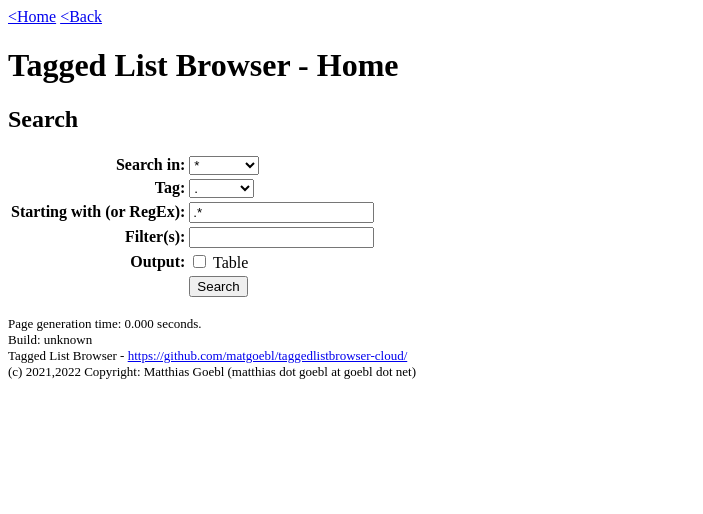
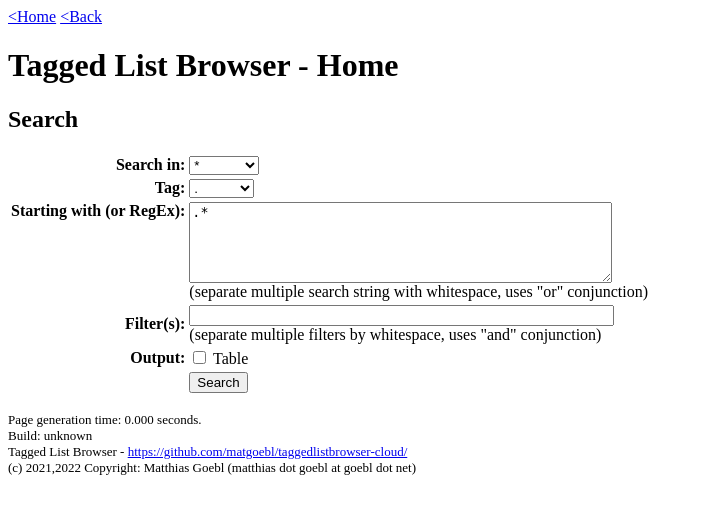
Before and after one commit to matgoebl/taggedlistbrowser-cloud, a Flask app: page / in a window 1280 px wide. Shown: the top 514 px of the page, without its empty margins (0-703 px from the left). Run offline with Flask 2, Linux system fonts and the light colour scheme.

Commit message:
Allow multiple search expressions ("or") and combine filters with "and"

```diff
--- a/src/app.py
+++ b/src/app.py
@@ -81,9 +81,9 @@ def index():
             else:
                 result = model.query_valueset(request.args.get('t'), request.args.get('i'))
                 annotatedresult = AnnotatedResults(model,result)
-            annotatedresult.search(request.args.get('q'))
+            annotatedresult.search(request.args.get('q').split())
             if request.args.get('f'):
-                annotatedresult.filter(request.args.get('f').split(' '), tagspecs, docspec)
+                annotatedresult.filter(request.args.get('f').split(), tagspecs, docspec)
             if request.args.get('o') == "table" and not preannotation_usable:
                 annotatedresult.annotate(tagspecs)
             results = annotatedresult.results()
@@ -102,11 +102,11 @@ def detail(id):
     try:
         if preannotated_model:
             annotatedresult = copy.deepcopy(annotatedresult_main)
-            annotatedresult.search(id)
+            annotatedresult.search([id])
         else:
             result = model.query_valueset()
             annotatedresult = AnnotatedResults(model,result)
-            annotatedresult.search(id)
+            annotatedresult.search([id])
             annotatedresult.annotate(tagspecs)
         results = annotatedresult.results()
         results_yaml = yaml.dump(annotatedresult.results(),default_flow_style=False,encoding=None,width=160, indent=4)
--- a/src/templates/index.html.jinja
+++ b/src/templates/index.html.jinja
@@ -30,8 +30,8 @@
    {% endfor %}
   </select>
  </td></tr>
- <tr><th align=right> Starting with (or RegEx): </th><td> <input type=input name=q value='{{ request.args.q or ".*" }}'> </td></tr>
- <tr><th align=right> Filter(s):                </th><td> <input type=input name=f value='{{ request.args.f }}'> </td></tr>
+ <tr><th align=right valign=top> Starting with (or RegEx): </th><td> <textarea name=q rows='5' cols='50'>{{ request.args.q or ".*" }}</textarea> <br>(separate multiple search string with whitespace, uses "or" conjunction)</td></tr>
+ <tr><th align=right> Filter(s):                </th><td> <input type=input name=f size='50' value='{{ request.args.f }}'> <br>(separate multiple filters by whitespace, uses "and" conjunction)</td></tr>
  <tr><th align=right> Output:                   </th><td>
   <input type="checkbox" name="o" value="table"
    {% if request.args.o == "table" %}
```
Also changed, not shown: src/taggedlist/annotatedresults.py (+16 -11 lines).
